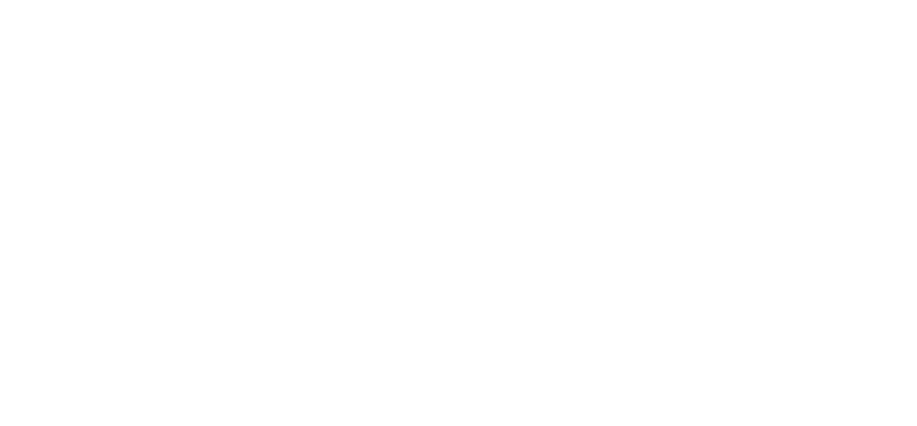
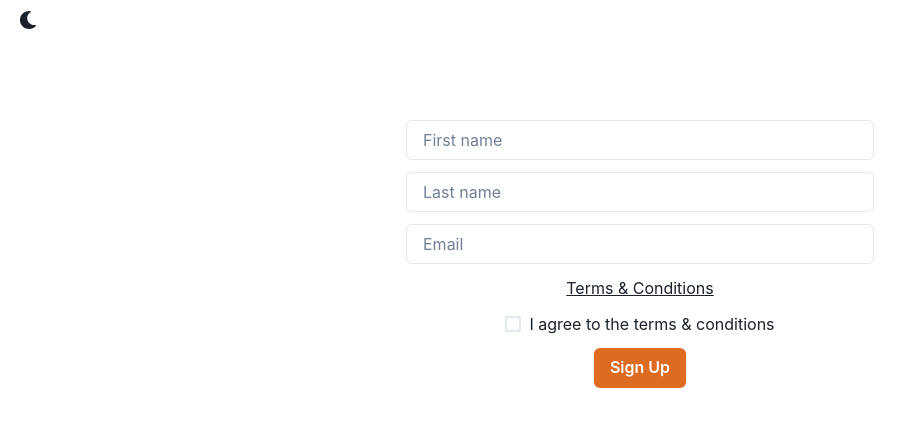
Before and after one commit to tinaqmal/CSE-hackathon, a React (Create React App) app in the folder my-app/: page /signup in a window 1280 px wide. Before the commit this address had no page. Shown: the top 426 px of the page, without its empty margins (0-917 px from the left). Built offline with nearby package versions, Linux system fonts and the light colour scheme.

Commit message:
signup draft

```diff
--- a/my-app/src/App.js
+++ b/my-app/src/App.js
@@ -4,6 +4,7 @@ import { BrowserRouter, Routes, Route } from 'react-router-dom';
 import Home from './pages/home/home';
 import Onboard from './pages/home/onboard';
 import Categories from './pages/home/categories';
+import Signup from './pages/home/signup';
 
 function App() {
   return (
@@ -12,6 +13,7 @@ function App() {
         <Route path="/home" element={<Home />} />
         <Route path="/" element={<Onboard />} />
         <Route path="/categories" element={<Categories />} />
+        <Route path="/signup" element={<Signup />} />
       </Routes>
     </BrowserRouter>
   );
--- a/my-app/src/pages/home/home.js
+++ b/my-app/src/pages/home/home.js
@@ -18,7 +18,7 @@ function Home() {
         <Grid minH="100vh" p={3}>
           <ColorModeSwitcher justifySelf="flex-end" />
           <VStack spacing={8}>
-            <Text>Home</Text>
+            <Text>tf</Text>
           </VStack>
         </Grid>
       </Box>
--- /dev/null
+++ b/my-app/src/pages/home/signup.js
@@ -0,0 +1,41 @@
+import React from 'react';
+import {
+  ChakraProvider,
+  Box,
+  VStack,
+  theme,
+  Input,
+  Button,
+  Container,
+  Checkbox,
+  Text,
+} from '@chakra-ui/react';
+import { ColorModeSwitcher } from '../../ColorModeSwitcher';
+
+function Signup() {
+  return (
+    <ChakraProvider theme={theme}>
+      <ColorModeSwitcher justifySelf="flex-end" />
+
+      <Container maxW="500px" marginBlockStart={20}>
+        <VStack spacing={3}>
+          <Input variant="outline" placeholder="First name" />
+          <Input variant="outline" placeholder="Last name" />
+          <Input variant="outline" placeholder="Email" />
+
+          <Text as="u">Terms & Conditions </Text>
+
+          <Checkbox size="md" colorScheme="gray">
+            I agree to the terms & conditions
+          </Checkbox>
+
+          <a href="/categories">
+            <Button colorScheme="orange">Sign Up</Button>
+          </a>
+        </VStack>
+      </Container>
+    </ChakraProvider>
+  );
+}
+
+export default Signup;
```
